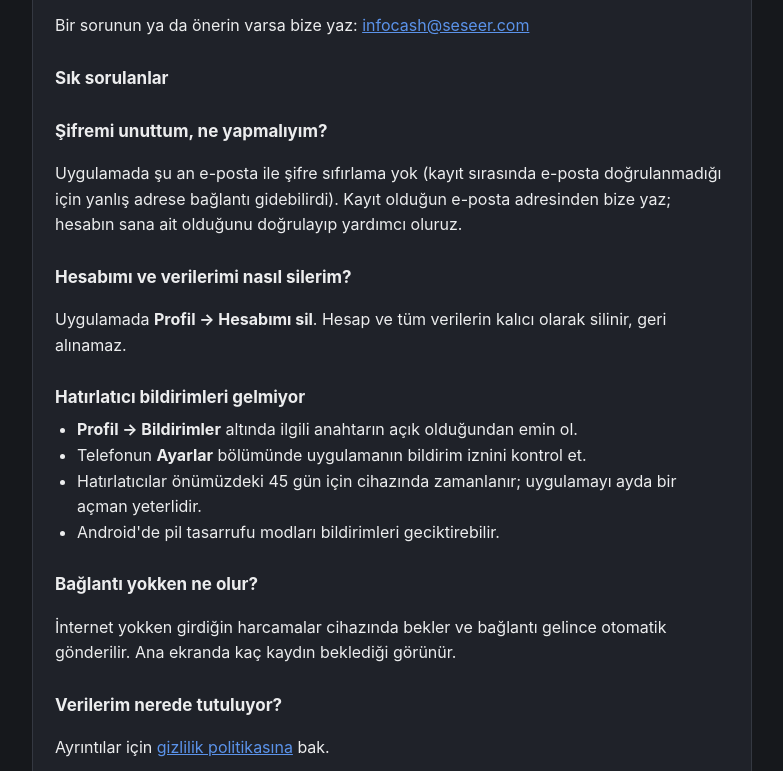
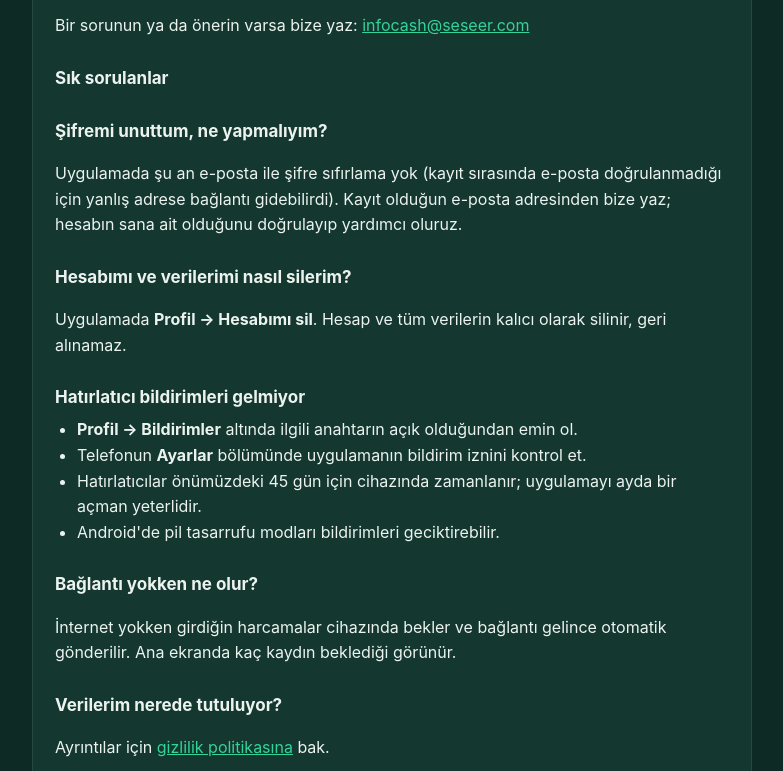
Before and after one commit to sefaermancik/seseer-cash-flow-legal, a plain HTML site: page destek.html in a window 1280 px wide. Shown: the part 171-942 px from the top of the page, without its empty margins (248-1031 px from the left). Drawn offline with Linux system fonts and the dark colour scheme.

Commit message:
Marka renkleri
Co-Authored-By: Claude Opus 5.5 <noreply@anthropic.com>

```diff
--- a/destek.html
+++ b/destek.html
@@ -5,9 +5,9 @@
 <meta name="viewport" content="width=device-width, initial-scale=1">
 <title>Destek · Support — Cash Flow by Seseer</title>
 <style>
-:root { --bg:#f5f6f8; --kart:#fff; --metin:#1c1e21; --soluk:#6b7280; --cizgi:#d9dce1; --vurgu:#4a86e8; }
+:root { --bg:#F6F1E7; --kart:#FFFCF6; --metin:#0E2A24; --soluk:#5B6B64; --cizgi:#E2DCCD; --vurgu:#059669; }
 @media (prefers-color-scheme: dark) {
-  :root { --bg:#16181c; --kart:#1f2229; --metin:#ecedee; --soluk:#9aa0a6; --cizgi:#343841; --vurgu:#5b93ea; }
+  :root { --bg:#0E2A24; --kart:#143730; --metin:#ECF3EF; --soluk:#9BB3A9; --cizgi:#24493F; --vurgu:#34D399; }
 }
 * { box-sizing: border-box; }
 body { margin:0; padding:24px 16px 56px; background:var(--bg); color:var(--metin);
```
Also changed, not shown: gizlilik.html (+2 -2 lines).
